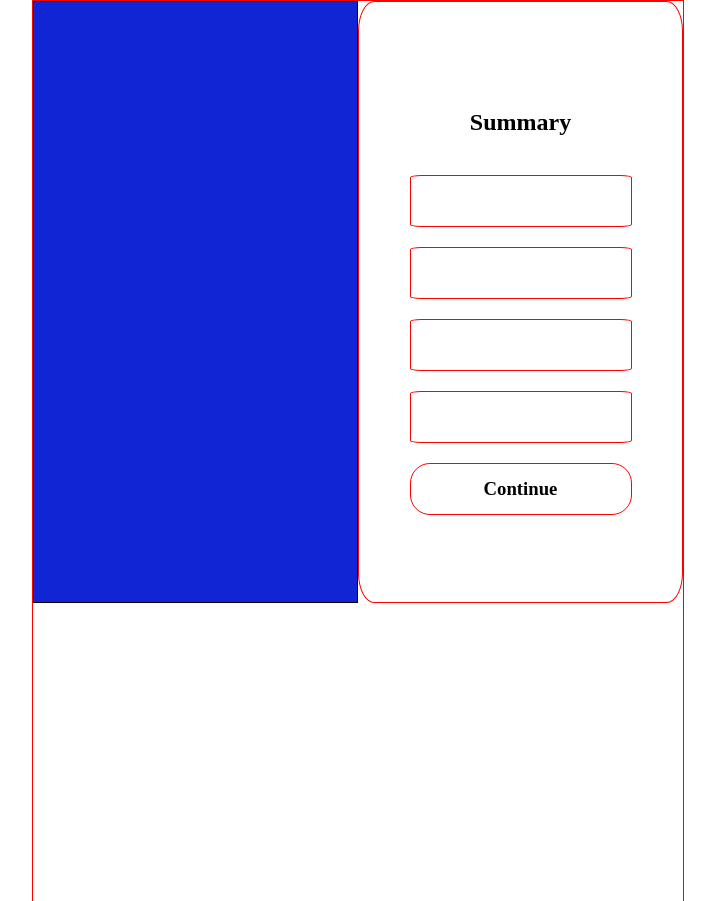
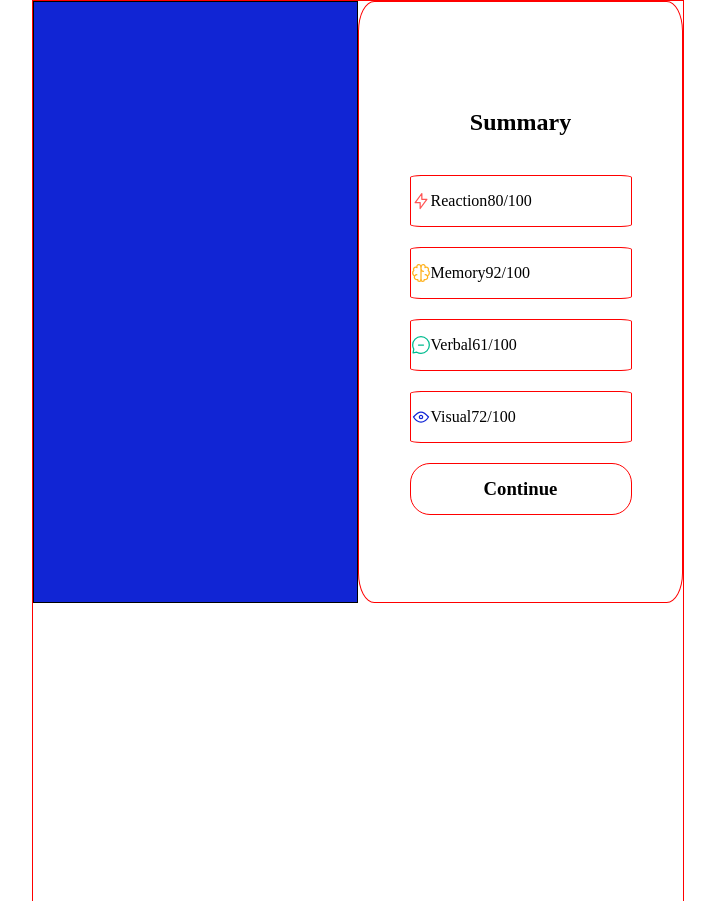
Before and after one commit to Nanakumi23/results-summary-component-main, a plain HTML site: page index.html in a window 1280 px wide. Shown: the whole page, without its empty margins (282-997 px from the left). Drawn offline with Linux system fonts and the light colour scheme.

Commit message:
completed outline

```diff
--- a/index.html
+++ b/index.html
@@ -29,12 +29,41 @@
 
   <body>
     <section class="blue"></section>
+
     <section class="white">
       <h1 class="t1">Summary</h1>
-      <article class="obj"></article>
-      <article class="obj"></article>
-      <article class="obj"></article>
-      <article class="obj"></article>
+      <article class="obj">
+        <div class="sep1">
+          <img src="./assets/images/icon-reaction.svg" alt="" />
+          <p>Reaction</p>
+          <p>80/100</p>
+        </div>
+      </article>
+
+      <article class="obj">
+        <div class="sep1">
+          <img src="./assets/images/icon-memory.svg" alt="" />
+          <p>Memory</p>
+          <p>92/100</p>
+        </div>
+      </article>
+
+      <article class="obj">
+        <div class="sep1">
+          <img src="./assets/images/icon-verbal.svg" alt="" />
+          <p>Verbal</p>
+          <p>61/100</p>
+        </div>
+      </article>
+
+      <article class="obj">
+        <div class="sep1">
+          <img src="./assets/images/icon-visual.svg" alt="" />
+          <p>Visual</p>
+          <p>72/100</p>
+        </div>
+      </article>
+
       <article class="button">
         <h3>Continue</h3>
       </article>
--- a/styles.css
+++ b/styles.css
@@ -30,6 +30,7 @@ body{
  height: 50px;
  border-radius: 5%;
  border: solid red 1px;
+
 }
 
 .button{
@@ -41,3 +42,8 @@ body{
     justify-content: center;
     align-items: center;
 }
+
+.sep1{
+    display: flex;
+
+}
```
